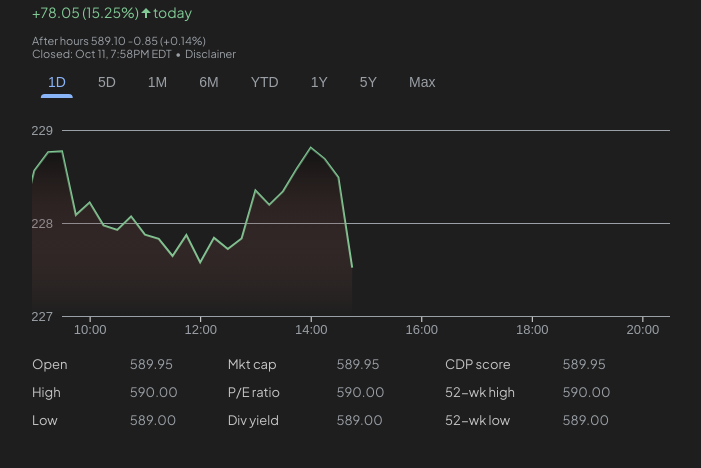
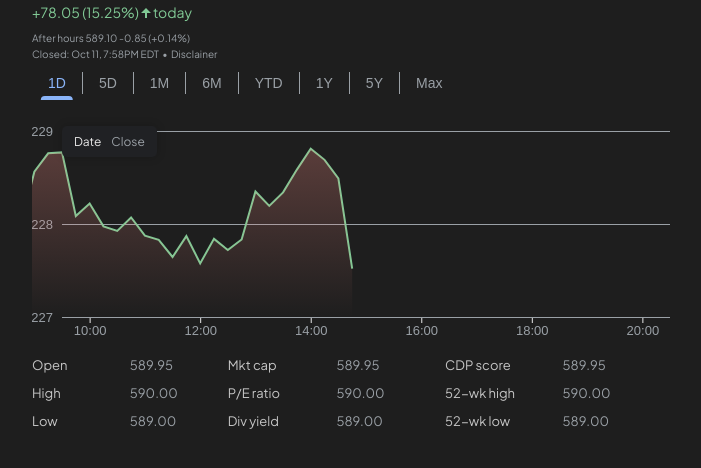
Before and after one commit to DylanTigo/Google-Finance-Chart-D3.js, a plain HTML site: page index.html in a window 1280 px wide. Shown: the part 112-580 px from the top of the page, without its empty margins (284-985 px from the left). Drawn offline with nearby package versions, Linux system fonts and the light colour scheme.

Commit message:
Feat: tooltips with div element

```diff
--- a/index.html
+++ b/index.html
@@ -40,7 +40,7 @@
         </div>
         <div class="block2">
           <div>After hours 589.10 -0.85 (+0.14%)</div>
-          <div class="mt-0.5">
+          <div>
             Closed: <span>Oct 11, 7:58PM EDT</span> <span>&nbsp;•&nbsp;</span>
             <span>Disclainer</span>
           </div>
@@ -48,14 +48,14 @@
       </div>
 
       <ul class="button-container">
-        <li><button type="button" class="btn active">1D</button></li>
-        <li><button type="button" class="btn">5D</button></li>
-        <li><button type="button" class="btn">1M</button></li>
-        <li><button type="button" class="btn">6M</button></li>
-        <li><button type="button" class="btn">YTD</button></li>
-        <li><button type="button" class="btn">1Y</button></li>
-        <li><button type="button" class="btn">5Y</button></li>
-        <li><button type="button" class="btn">Max</button></li>
+        <li><button type="button" data-period="1d" class="btn active">1D</button></li>
+        <li><button type="button" data-period="5d" class="btn">5D</button></li>
+        <li><button type="button" data-period="1m" class="btn">1M</button></li>
+        <li><button type="button" data-period="6m" class="btn">6M</button></li>
+        <li><button type="button" data-period="ytd" class="btn">YTD</button></li>
+        <li><button type="button" data-period="1y" class="btn">1Y</button></li>
+        <li><button type="button" data-period="5y" class="btn">5Y</button></li>
+        <li><button type="button" data-period="max" class="btn">Max</button></li>
       </ul>
 
       <div id="chart">
--- a/index.js
+++ b/index.js
@@ -14,10 +14,6 @@ function handleActiveButton(e) {
   }
 }
 
-
-
-
-
 // Generate fixed hours for xAxis
 function generateFixedTicks(currentDate) {
   const hours = [10, 12, 14, 16, 18, 20];
@@ -30,7 +26,6 @@ function generateFixedTicks(currentDate) {
 
 // Fonction principale
 async function draw() {
-
   const filter = ["1d", "5d", "1m", "6m", "1y", "5y", "max"];
 
   // Parser
@@ -72,7 +67,6 @@ async function draw() {
   const height = svg.node().clientHeight - margin.bottom;
   const ctr = svg.append("g").attr("transform", `translate(${margin.left}, 0)`);
 
-
   // Scales
   const xScale = d3.scaleUtc().domain([xMin, xMax]).range([0, width]);
 
@@ -97,7 +91,6 @@ async function draw() {
     .tickSizeOuter(0);
   ctr.append("g").classed("y-axis", true).call(yAxis);
 
-
   //Styling Axis
   ctr.selectAll(".domain").remove();
   ctr.selectAll(".y-axis .tick line").attr("x2", width);
@@ -106,7 +99,6 @@ async function draw() {
     .selectAll(".tick text")
     .style("font-size", "13px")
     .classed("chart-text", true);
-
 
   // Lines
   const line = d3
@@ -137,7 +129,7 @@ async function draw() {
     .append("stop")
     .attr("offset", "0%")
     .attr("stop-color", "var(--color-gradiant-top)")
-    .attr("stop-opacity", 0.4);
+    .attr("stop-opacity", 0.35);
   gradient
     .append("stop")
     .attr("offset", "100%")
@@ -157,6 +149,40 @@ async function draw() {
     .attr("fill", "url(#area-gradient)")
     .attr("d", area);
 
+  // Create the tooltips
+  const tooltip = d3.select("#chart").append("div").attr("id", "tooltip");
+  const tooltipDate = tooltip.append("span").attr("class", "date").text("Date");
+  const tooltipClose = tooltip.append("span").text("Close");
+
+  const tooltipDot = ctr
+    .append("circle")
+    .attr("r", 4)
+    .attr("fill", "white")
+    .attr("stroke", "none")
+    .style("opacity", 0)
+    .style("pointer-events", "none");
+
+  ctr
+    .append("rect")
+    .attr("width", width)
+    .attr("height", height)
+    .style("opacity", 0)
+    .on("mousemove touchmove", (event) => {
+      const [currentX, currentY] = d3.pointer(event, ctr.node());
+      const currentDate = xScale.invert(currentX);
+
+      const bisector = d3.bisector((d) => d.date).left;
+      const index = bisector(data, currentDate);
+      const currentElt = data[index - 1];
+
+      tooltipDot
+        .style("opacity", 1)
+        .attr("cx", xScale(currentElt.date))
+        .attr("cy", yScale(currentElt.close));
+      // .raise();
+
+      tooltip.style("opacity", 1);
+    });
 }
 
 draw();
--- a/style.css
+++ b/style.css
@@ -1,6 +1,7 @@
 :root {
   /* Background */
   --color-background: #1E1E1E;
+  --color-background-2: #202124;
 
   /* Text Colors */
   --color-text-primary: #E8E8E8;
@@ -12,7 +13,7 @@
   --color-positive: #81C995;
   --color-negative: #FF4136;
 
-  // Gradiant colors
+  /* Gradiant colors */
   --color-gradiant-top: #f28b82cf;
   --color-gradiant-bottom: #f28b82;
 }
@@ -55,13 +56,14 @@ main {
   color: var(--color-positive);
   align-items: center;
   gap: 2px;
-  margin-bottom: 8px;
+  margin-bottom: 4px;
 }
 .header-container .block1 svg {
   fill: var(--color-positive)
 }
 .header-container .block2{
-  font-size: 11px;
+  font-size: 10px;
+  line-height: 16px;
   color: var(--color-text-secondary);
 }
 
@@ -75,14 +77,20 @@ main {
 .button-container li {
   position: relative;
 }
+.button-container li {
+  padding-bottom: 7px;
+}
 .button-container .btn {
   background: none;
   border: none;
-  padding: 4px 16px 10px;
+  padding: 3px 16px;
   color: var(--color-text-secondary);
   font-size: 14px;
-  border-radius: 10px;
   position: relative;
+  border-right: 1px solid var(--color-text-secondary)
+}
+.button-container li:last-child .btn {
+  border-right: none
 }
 .button-container .btn:hover {
   color: var(--color-text-ternary);
@@ -94,7 +102,7 @@ main {
 .button-container .btn.active::before {
   content: "";
   position: absolute;
-  bottom: 2px;
+  bottom: -6px;
   left: 50%;
   transform: translateX(-50%);
   width: 65%;
@@ -106,6 +114,7 @@ main {
 
 /* Chart Style */
 #chart {
+  position: relative;
   padding-block: 20px;
   width: 100%;
   height: 256px;
@@ -147,3 +156,25 @@ main {
 .tendance-container span.title {
   color: var(--color-text-ternary);
 }
+
+/* Tooltip  */
+#tooltip {
+  display: flex;
+  align-items: center;
+  gap: 10px;
+  font-size: 12px;
+  padding: 8px 12px;
+  border-radius: 5px;
+  background-color: var(--color-background-2);
+  color: var(--color-text-secondary);
+  box-shadow: 0 0 10px rgba(0, 0, 0, 0.2);
+  position: absolute;
+  top: 25px;
+  left: 30px;
+  opacity: 1;
+  z-index: 10;
+}
+
+#tooltip .date {
+  color: var(--color-text-primary);
+}
```
Also changed, not shown: image.png (added).
